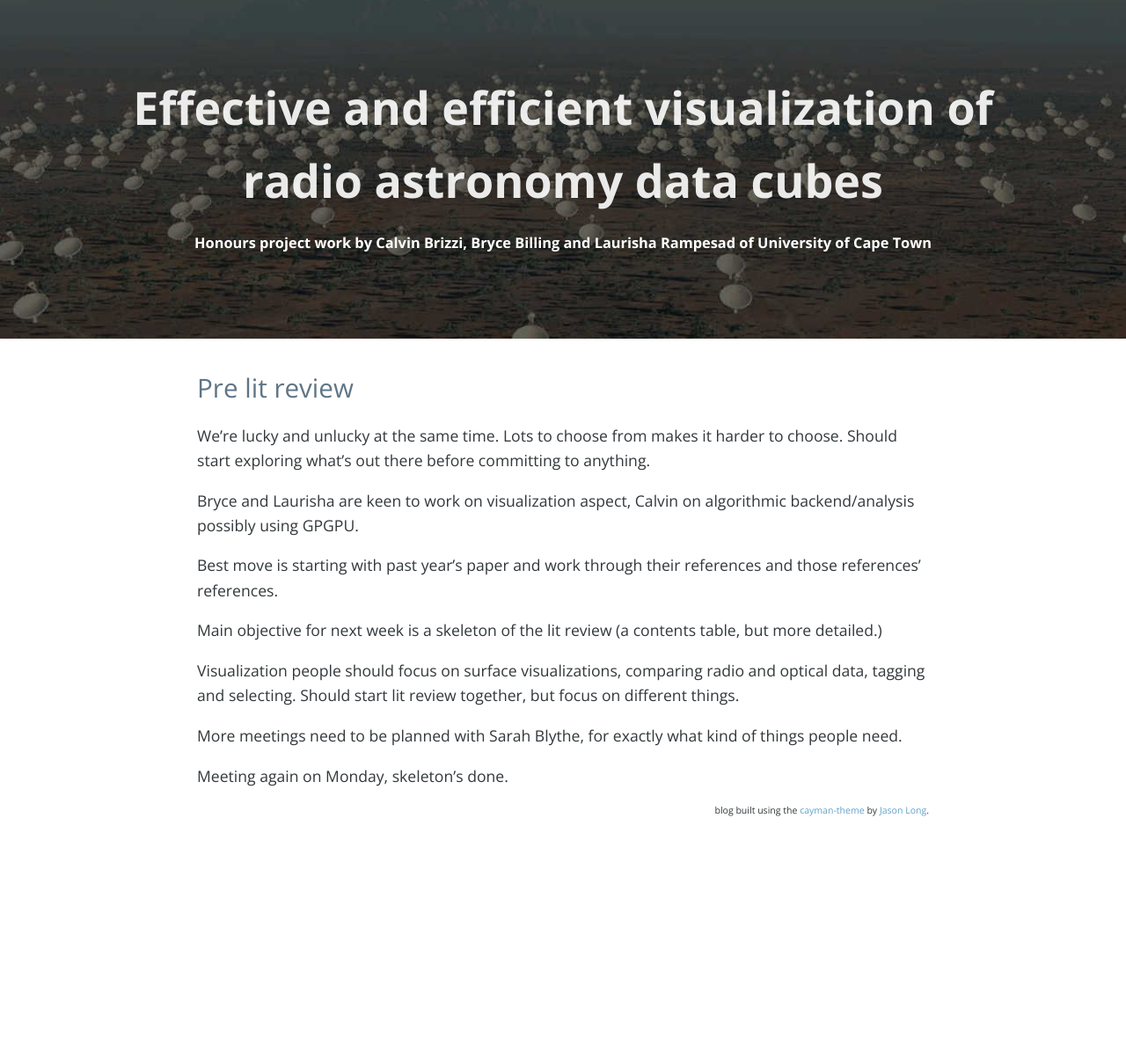
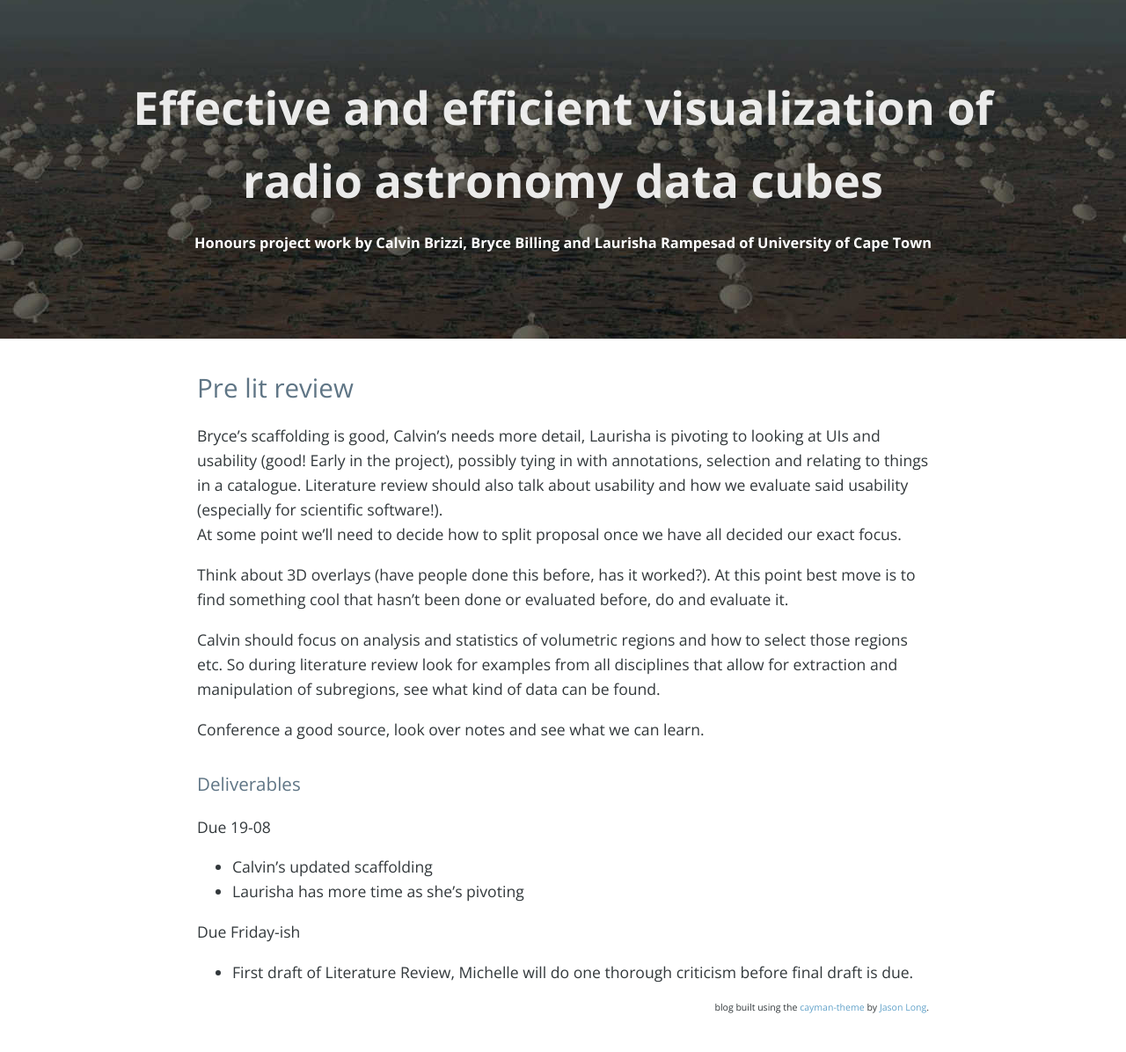
Before and after one commit to calvin-brizzi/visastro, a Jekyll site: the page built from _posts/1026-04-18-Pre Lit Review.md, in a window 1280 px wide. Shown: the whole page at 88% size. Built offline with Jekyll 4.4.1, drawn with Linux system fonts in a browser that asks for light colours; before the commit the page ends 973 px from its top, so only the background shows below that.

Commit message:
File was not saved properly

```diff
--- a/_posts/1026-04-18-Pre Lit Review.md
+++ b/_posts/1026-04-18-Pre Lit Review.md
@@ -2,16 +2,20 @@
 layout: page
 ---
 
-We're lucky and unlucky at the same time. Lots to choose from makes it harder to choose. Should start exploring what's out there before committing to anything.
+Bryce's scaffolding is good, Calvin's needs more detail, Laurisha is pivoting to looking at UIs and usability (good! Early in the project), possibly tying in with annotations, selection and relating to things in a catalogue. Literature review should also talk about usability and how we evaluate said usability (especially for scientific software!).
+At some point we'll need to decide how to split proposal once we have all decided our exact focus.
 
-Bryce and Laurisha are keen to work on visualization aspect, Calvin on algorithmic backend/analysis possibly using GPGPU.
+Think about 3D overlays (have people done this before, has it worked?).
+At this point best move is to find something cool that hasn't been done or evaluated before, do and evaluate it.
 
-Best move is starting with past year's paper and work through their references and those references' references.
+Calvin should focus on analysis and statistics of volumetric regions and how to select those regions etc. So during literature review look for examples from all disciplines that allow for extraction and manipulation of subregions, see what kind of data can be found.
 
-Main objective for next week is a skeleton of the lit review (a contents table, but more detailed.)
+Conference a good source, look over notes and see what we can learn.
 
-Visualization people should focus on surface visualizations, comparing radio and optical data, tagging and selecting. Should start lit review together, but focus on different things.
+### Deliverables
+Due 19-08
+- Calvin's updated scaffolding
+- Laurisha has more time as she's pivoting
 
-More meetings need to be planned with Sarah Blythe, for exactly what kind of things people need.
-
-Meeting again on Monday, skeleton's done.
+Due Friday-ish
+- First draft of Literature Review, Michelle will do one thorough criticism before final draft is due.
```
